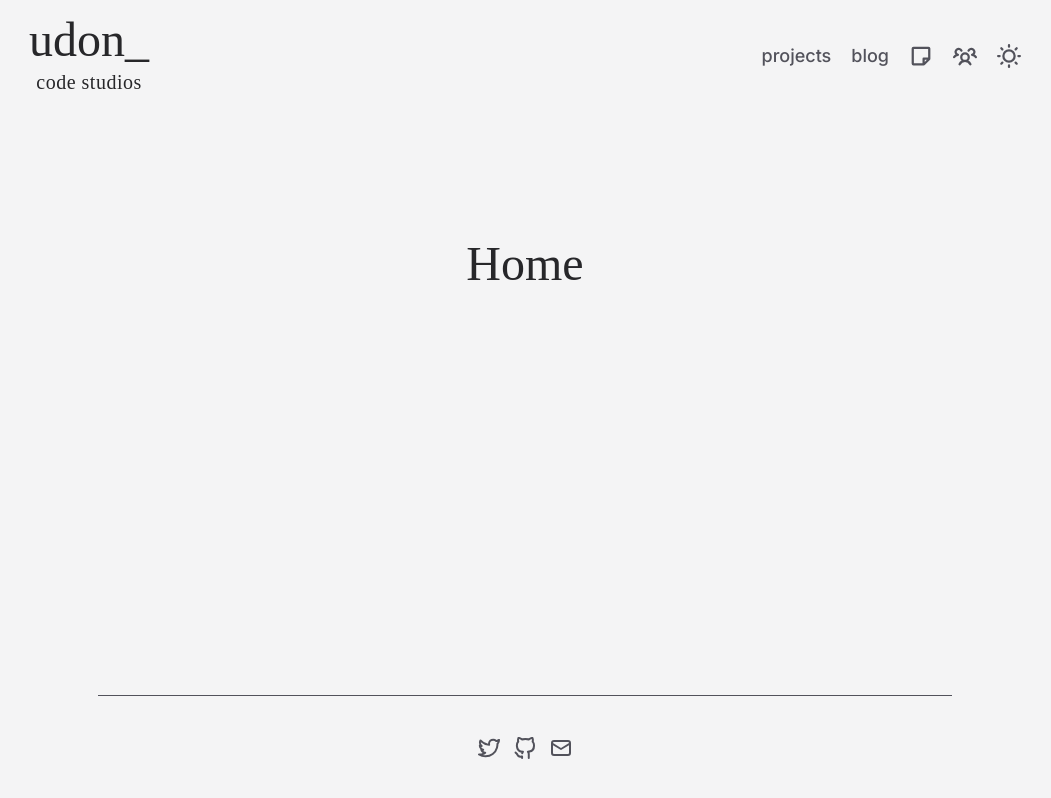
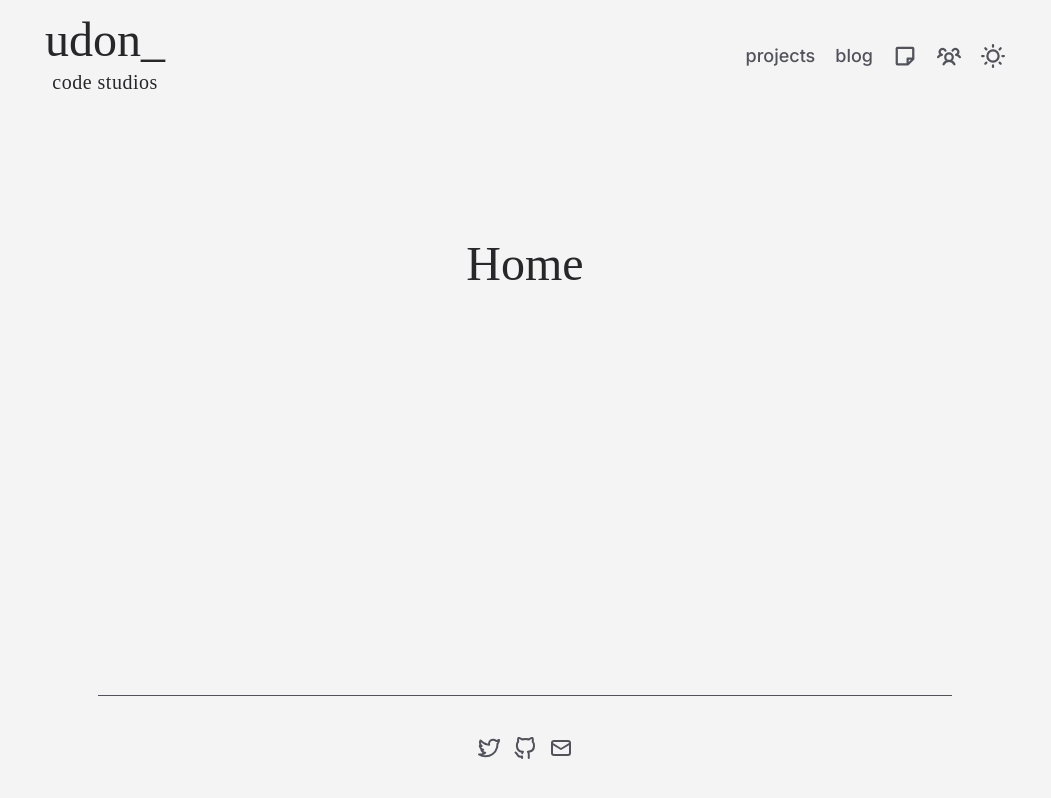
Before and after one commit to udon-code-studios/udon-website, a Next.js app: page / in a window 1280 px wide. Shown: the whole page, without its empty margins (115-1166 px from the left). Built offline with nearby package versions, Linux system fonts and the light colour scheme; a web font is replaced by a local one.

Commit message:
side padding

```diff
--- a/components/NavBar.tsx
+++ b/components/NavBar.tsx
@@ -22,7 +22,7 @@
 
   return (
     <div className="w-full flex justify-center">
-      <div className="max-w-screen-lg flex justify-between items-center w-full p-4">
+      <div className="max-w-screen-lg flex justify-between items-center w-full py-4 px-8">
         <Link href="/" passHref>
           <a>
             {/* logo */}
```
